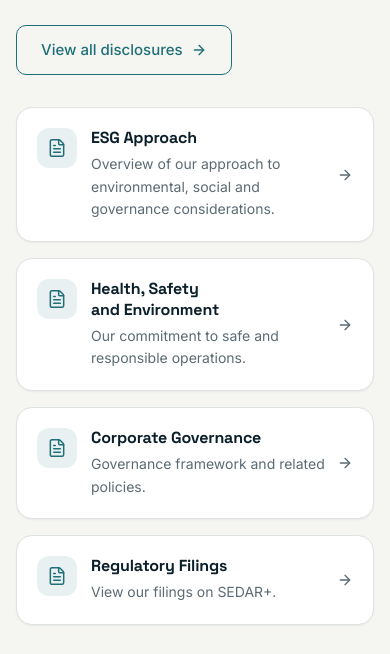
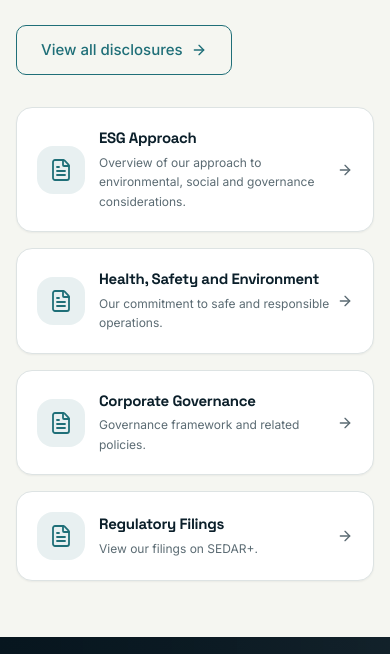
Before and after one commit to Mritunjai-17/monumental, a Next.js app: page /esg in a window 390 px wide. Shown: the part 5080-5734 px from the top of the page. Built offline with nearby package versions, Linux system fonts and the light colour scheme; no server answers; grey boxes are pictures that could not be loaded.

Commit message:
style: standardize card typography and alignment in ESG page and ResourceTile across site

```diff
--- a/src/app/esg/page.tsx
+++ b/src/app/esg/page.tsx
@@ -423,21 +423,21 @@ export default function EsgPage() {
                         cardHover
                       )}
                     >
-                      <div className="flex items-start gap-3.5 min-w-0 pr-3">
-                        <div className="w-10 h-10 rounded-xl bg-[#1F6F78]/10 flex items-center justify-center text-[#1F6F78] shrink-0">
-                          <FileText className="w-5 h-5 stroke-[1.8]" aria-hidden="true" />
+                      <div className="flex items-center gap-3.5 sm:gap-4 min-w-0 flex-1">
+                        <div className="w-12 h-12 rounded-2xl bg-[#1F6F78]/10 flex items-center justify-center text-[#1F6F78] shrink-0 group-hover:scale-105 transition-transform">
+                          <FileText className="w-6 h-6 stroke-[1.8]" aria-hidden="true" />
                         </div>
-                        <div className="min-w-0">
-                          <h3 className={cn(type.h4, tone.headingLight, 'group-hover:text-[#1F6F78] transition-colors mb-1')}>
+                        <div className="min-w-0 flex-1">
+                          <h3 className="font-heading font-bold text-[15px] xl:text-base text-[#0B1F2A] group-hover:text-[#1F6F78] transition-colors mb-1 truncate leading-snug">
                             {doc.title}
                           </h3>
-                          <p className={cn(type.body, tone.mutedLight)}>
+                          <span className="text-xs sm:text-[13px] text-[#5B6B73] leading-relaxed block line-clamp-2">
                             {doc.description}
-                          </p>
+                          </span>
                         </div>
                       </div>
 
-                      <ArrowRight className="w-4 h-4 text-[#5B6B73] group-hover:text-[#0B1F2A] group-hover:translate-x-1 transition-all shrink-0" aria-hidden="true" />
+                      <ArrowRight className="w-4 h-4 text-[#5B6B73] group-hover:text-[#0B1F2A] group-hover:translate-x-1 transition-all shrink-0 ml-1" aria-hidden="true" />
                     </Link>
                   </div>
                 ))}
--- a/src/components/ui/ResourceTile.tsx
+++ b/src/components/ui/ResourceTile.tsx
@@ -109,7 +109,7 @@ export const ResourceTile: React.FC<ResourceTileProps> = ({
         <span className="text-[10px] font-heading font-bold uppercase tracking-[0.14em] text-[#1F6F78] block mb-0.5">
           {eyebrow}
         </span>
-        <h3 className="font-heading font-bold text-[14px] sm:text-[15px] text-[#0B1F2A] leading-snug mb-1 group-hover:text-[#1F6F78] transition-colors">
+        <h3 className="font-heading font-bold text-[14px] sm:text-[15px] text-[#0B1F2A] leading-snug mb-1 group-hover:text-[#1F6F78] transition-colors truncate">
           {title}
         </h3>
         <p className="text-[11px] sm:text-xs text-[#5B6B73] leading-snug line-clamp-2">
@@ -183,7 +183,7 @@ export const ResourceTile: React.FC<ResourceTileProps> = ({
           <span className="text-[10px] font-heading font-bold uppercase tracking-[0.14em] text-[#1F6F78] block mb-0.5">
             {eyebrow}
           </span>
-          <h3 className="font-heading font-bold text-[14px] sm:text-[15px] text-[#0B1F2A] leading-snug mb-1 group-hover:text-[#1F6F78] transition-colors">
+          <h3 className="font-heading font-bold text-[14px] sm:text-[15px] text-[#0B1F2A] leading-snug mb-1 group-hover:text-[#1F6F78] transition-colors truncate">
             {title}
           </h3>
           <p className="text-[11px] sm:text-xs text-[#5B6B73] leading-snug line-clamp-2">
```
